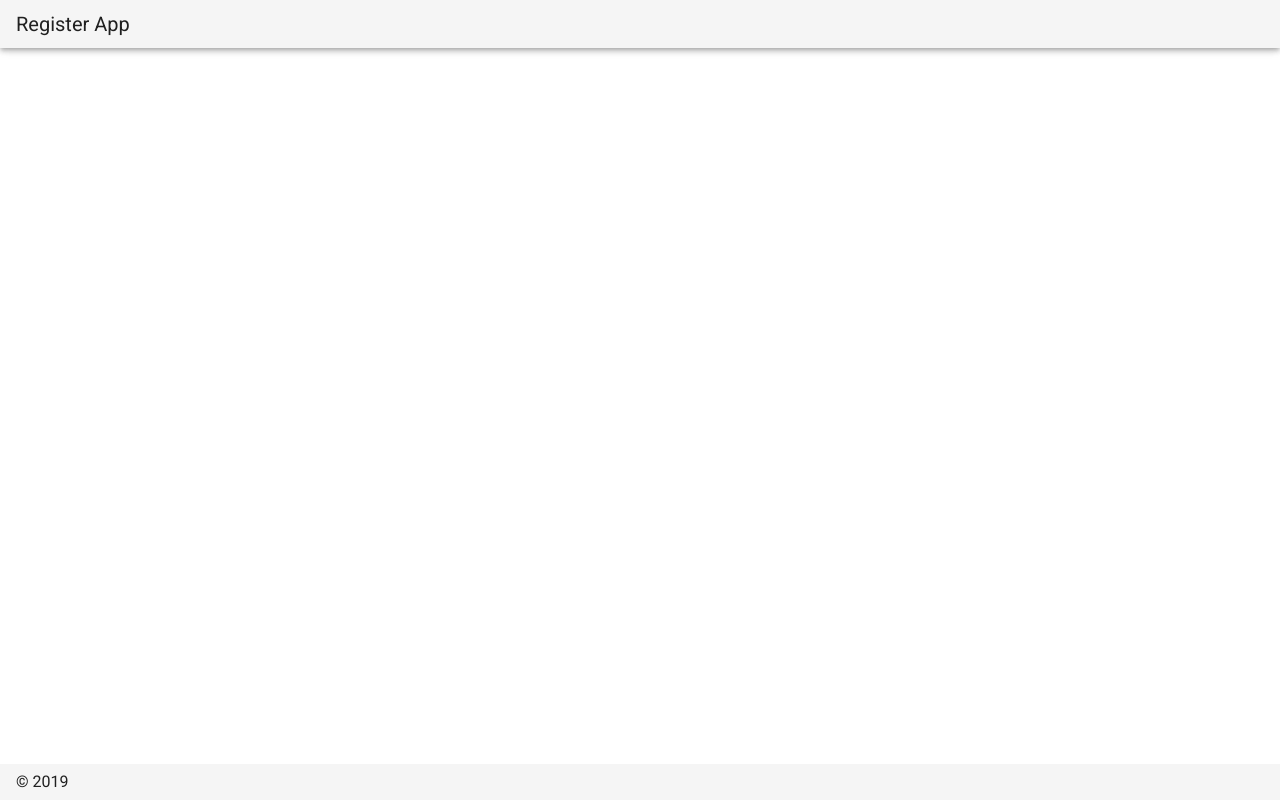
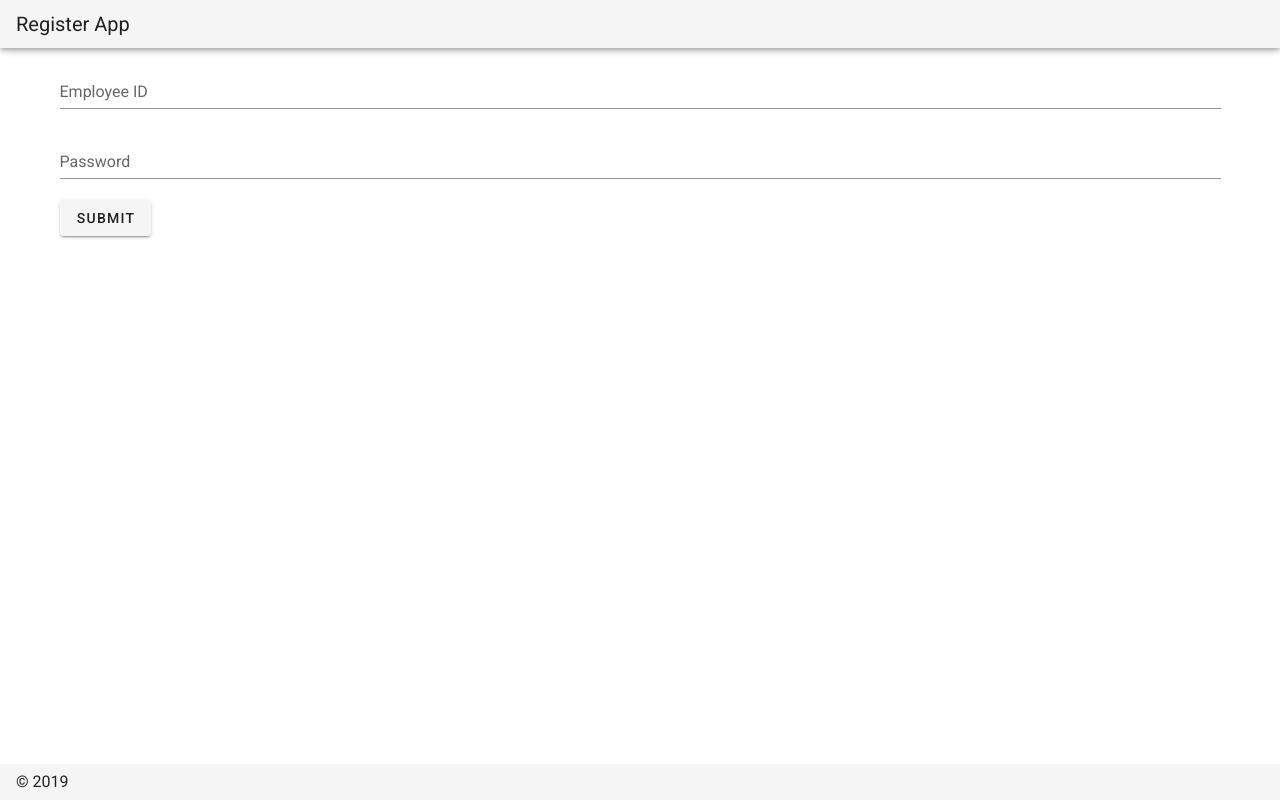
Before and after one commit to vikes-lemonade/register-app, a Nuxt app: page /login in a window 1280 px wide. Before the commit this address had no page. Built offline with nearby package versions, Linux system fonts and the light colour scheme.

Commit message:
Login page template

```diff
--- /dev/null
+++ b/pages/login.vue
@@ -0,0 +1,23 @@
+<template>
+  <div>
+      <form>
+        <v-text-field label="Employee ID" v-model="id" required></v-text-field>
+        <v-text-field label="Password" v-model="password" required></v-text-field>
+        <v-btn @click="login">Submit</v-btn>
+      </form>
+  </div>
+</template>
+
+<script>
+  export default {
+    data: () => ({
+      id: "",
+      password: ""
+    }),
+    methods: {
+      login(){
+        this.$router.replace({ name:"index" })
+      }
+    }
+  }
+</script>
```
